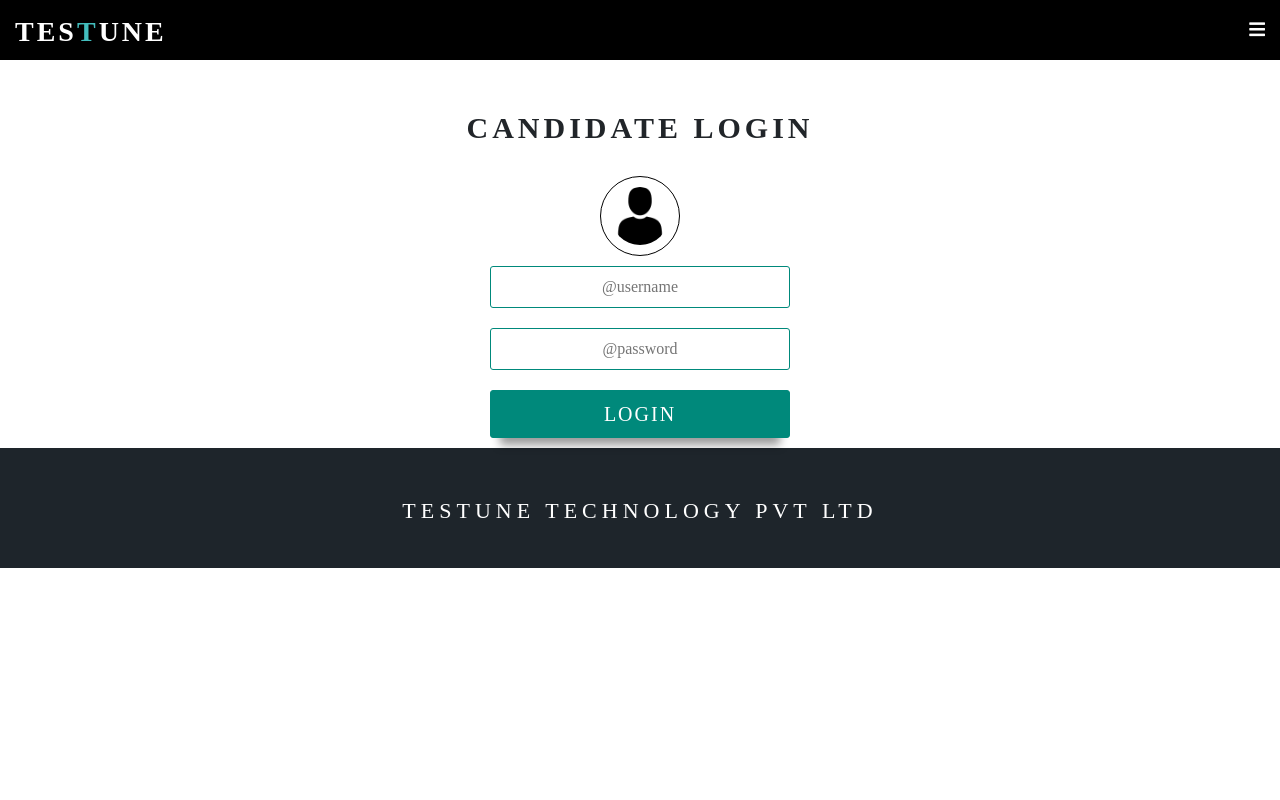
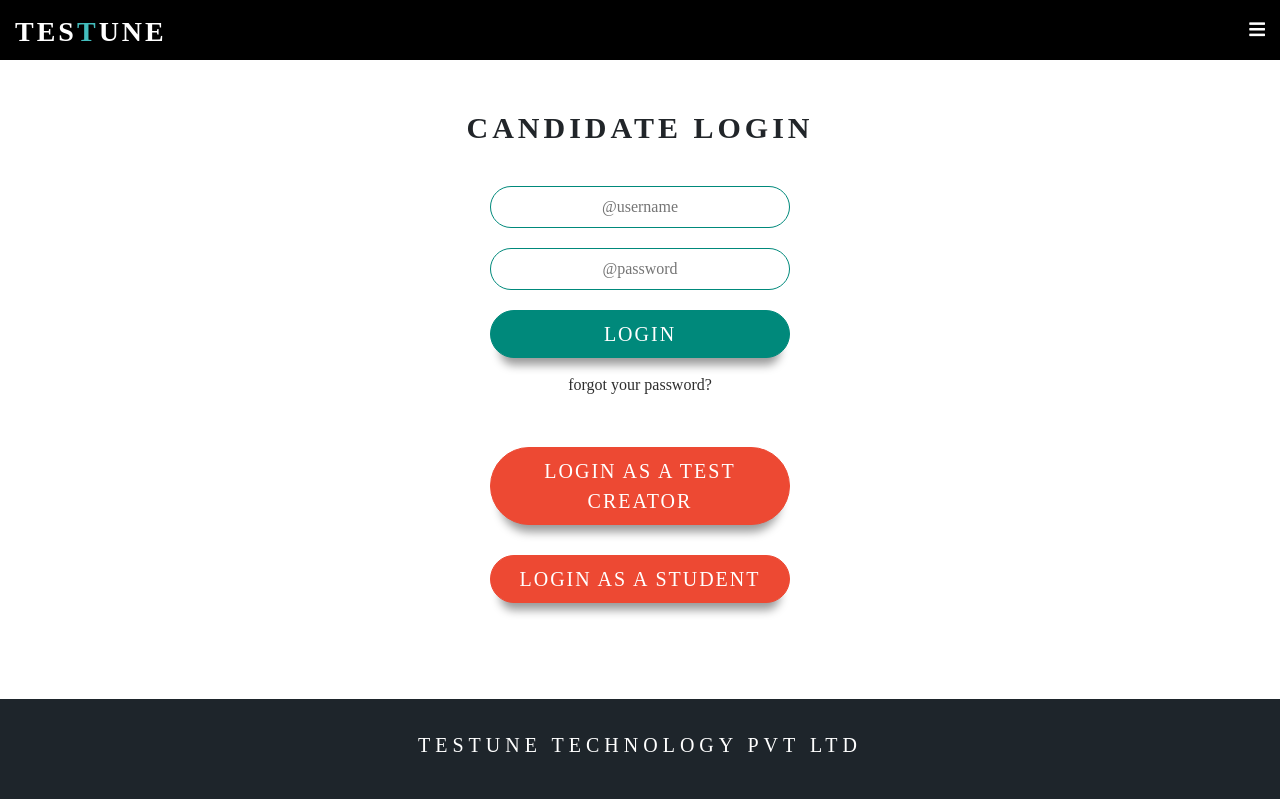
Before and after one commit to suyashpradhan/Testune, a PHP site: page /New_Institute.html in a window 1280 px wide. Run offline with PHP 8.4, Linux system fonts and the light colour scheme; some libraries are stand-ins or nearby versions.

Commit message:
Work 5/6/18

```diff
--- a/New_Institute.html
+++ b/New_Institute.html
@@ -16,7 +16,6 @@
             <h1 class="logoBox-header">TES<span>T</span>UNE</h1>
         </div>
         <div class="menu-wrapper">
-            <!--  <h1>Menu</h1> -->
             <i class="fas fa-bars" onclick="openNav()"></i>
         </div>
         <div id="mySidenav" class="sidenav">
@@ -24,24 +23,21 @@
             <div class="button-wrapper">
                 <a href="#"><i class="fas fa-angle-right"></i> About Us</a>
                 <a href="#"><i class="fas fa-angle-right"></i> Contact Us</a>
-                <!-- <a href="#"><i class="fas fa-angle-right"></i> Disclaimer</a>
-                <a href="#"><i class="fas fa-angle-right"></i> Privacy Policy</a> -->
             </div>
         </div>
     </div>
     <div class="institute-login-wrapper">
         <h1>CANDIDATE Login</h1>
         <form action="#" class="login--form">
-            <img src="img/login.png" alt="" class="login-avatar">
             <input type="text" class="_username" placeholder="@username" id="username">
             <input type="password" class="_password" placeholder="@password" id="password">
             <button class="_loginButton" onclick="login()">Login</button>
-            <!-- <a href="renewpassword.php?id=institute" class="_forgot pop">forgot your password?</a> -->
+            <a href="renewpassword.php?id=institute" class="_forgot pop">forgot your password?</a>
         </form>
-       <!--  <form action="" class="login--form--sub">
+        <form action="" class="login--form--sub">
                 <a href="creator_login.php" class="pop"><button class="_loginButtonCreator">Login As A Test Creator</button></a>
                 <a href="student_login.php" class="pop"><button class="_loginButtonStudent">Login As A Student</button></a>
-        </form> -->
+        </form>
     </div>
     <div class="footer">
             <div class="footerInner">
--- a/main.css
+++ b/main.css
@@ -1318,23 +1318,34 @@ body {
 
 /***********FOOTER CSS************/
 
-.footer {
+/* .footer {
     background-color: #1E252B;
     height: 120px;
     margin-bottom: 0;
     width: 100%;
 }
+ */
+
+.footer {
+    position: absolute;
+    right: 0;
+    bottom: 0;
+    left: 0;
+    background-color: #1E252B;
+    margin-bottom: 1px;
+}
 
 .footerInner {
     display: flex;
     justify-content: center;
+    align-items: center;
+    height: 100px;
 }
 
 .footerInner h1 {
-    font-size: 22px;
+    font-size: 20px;
     color: #fff;
     letter-spacing: 5px;
-    padding: 50px 0 0 0;
 }
 
 /****************MEDIA QUERY******************/
@@ -1493,7 +1504,7 @@ body {
     text-align: center;
     margin: 10px 0;
     border: 1px solid #00897B;
-    border-radius: 3px;
+    border-radius: 100px;
 }
 
 ._password {
@@ -1502,7 +1513,7 @@ body {
     text-align: center;
     margin: 10px 0;
     border: 1px solid #00897B;
-    border-radius: 3px;
+    border-radius: 100px;
 }
 
 ._loginButton {
@@ -1518,7 +1529,7 @@ body {
     letter-spacing: 2px;
     cursor: pointer;
     box-shadow: 0px 17px 10px -10px rgba(0, 0, 0, 0.4);
-    border-radius: 3px;
+    border-radius: 100px;
 }
 
 ._loginButton:hover {
@@ -1552,7 +1563,7 @@ body {
     width: 300px;
     padding: 8px 0;
     text-align: center;
-    margin: 10px 0;
+    margin: 10px 0 20px 0;
     border: 1px solid #ED4933;
     color: #fff;
     font-size: 20px;
@@ -1560,12 +1571,12 @@ body {
     letter-spacing: 2px;
     cursor: pointer;
     box-shadow: 0px 17px 10px -10px rgba(0, 0, 0, 0.4);
-    border-radius: 3px;
+    border-radius: 100px;
 }
 
 ._loginButtonCreator:hover {
-    background-color: #EF5E4A;
-    border: 1px solid #EF5E4A;
+    background-color: #d5412d;
+    border: 1px solid #d5412d;
 }
 
 ._loginButtonStudent {
@@ -1573,7 +1584,7 @@ body {
     width: 300px;
     padding: 8px 0;
     text-align: center;
-    margin: 10px 0;
+    margin: 10px 0 5px 0;
     border: 1px solid #ED4933;
     color: #fff;
     font-size: 20px;
@@ -1581,12 +1592,12 @@ body {
     letter-spacing: 2px;
     cursor: pointer;
     box-shadow: 0px 17px 10px -10px rgba(0, 0, 0, 0.4);
-    border-radius: 3px;
+    border-radius: 100px;
 }
 
 ._loginButtonStudent:hover {
-    background-color: #EF5E4A;
-    border: 1px solid #EF5E4A;
+    background-color: #d5412d;
+    border: 1px solid #d5412d;
 }
 
 .login-avatar {
```
Also changed, not shown: other parts of main.css (+18 -23 lines), instituteLogin.html (renamed from instituteLogin.php).
